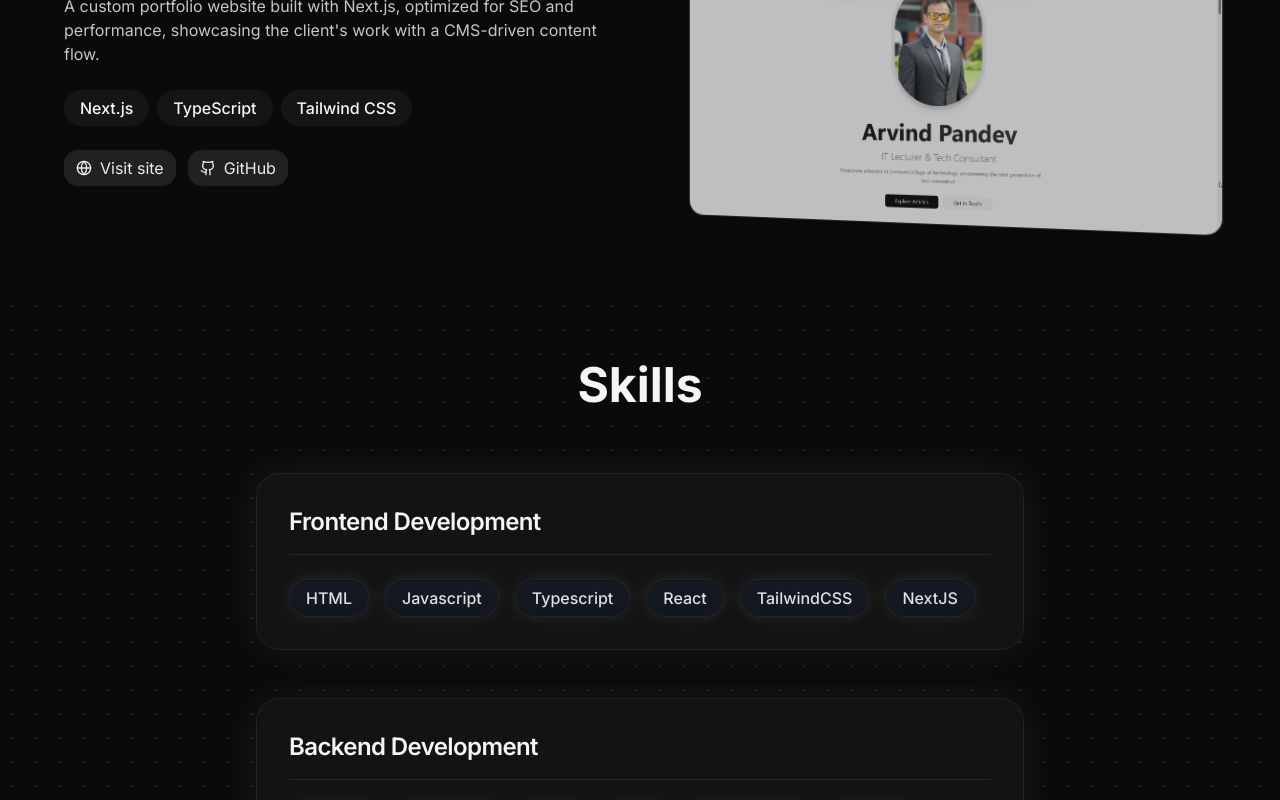
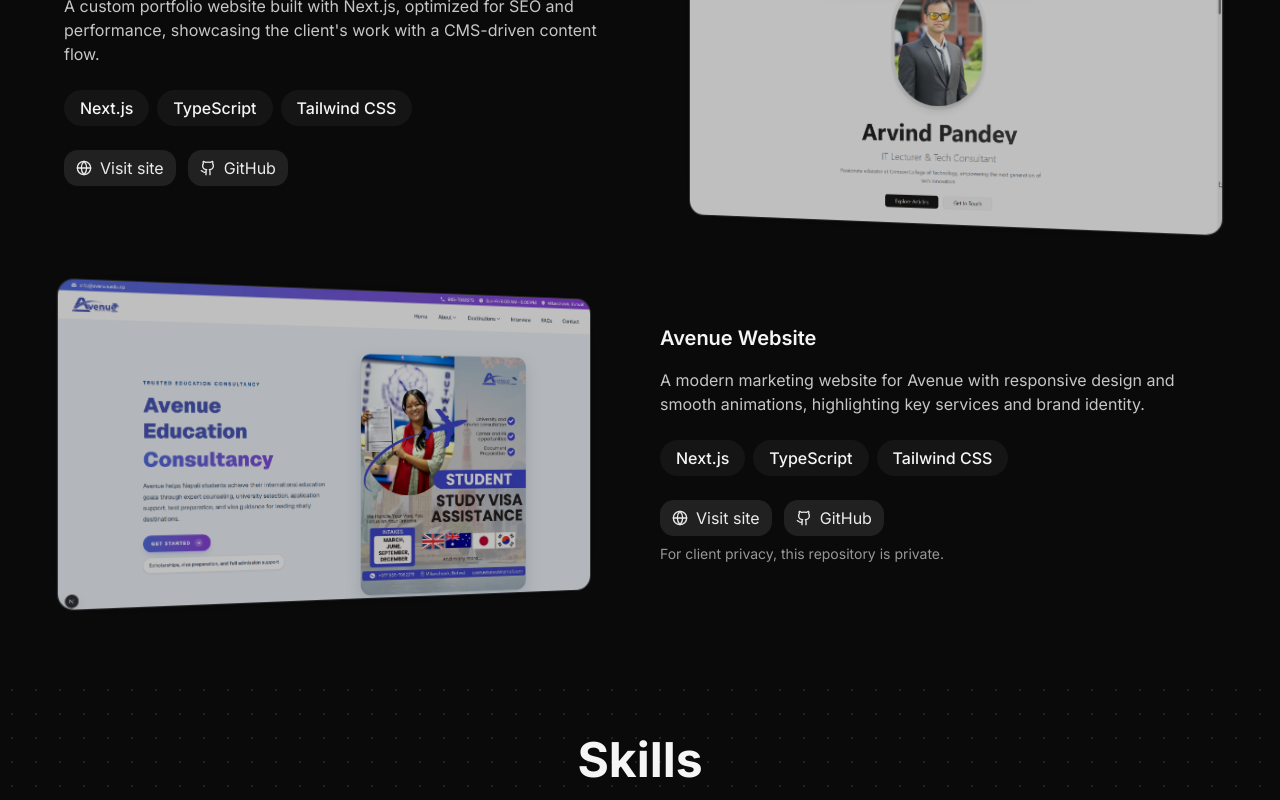
Before and after one commit to Beeplap/My-portfolio, a React (Vite) app: page / in a window 1280 px wide. Shown: the part 1698-2498 px from the top of the page. Built offline with nearby package versions, Linux system fonts and the light colour scheme; the HTML template or start-up script is replaced by a standard one.

Commit message:
feat: Update Projects component to include new project details and optional GitHub notes; remove unused image asset.

```diff
--- a/src/components/Projects.tsx
+++ b/src/components/Projects.tsx
@@ -9,6 +9,7 @@ type Project = {
   link: string;
   github: string;
   image: string;
+  githubNote?: string;
 };
 
 const projects: Project[] = [
@@ -29,6 +30,17 @@ const projects: Project[] = [
     link: "https://www.arvindpandey.com.np",
     github: "https://github.com/beeplap/client_site",
     image: "/assets/arvind.png",
+
+  },
+  {
+    title: "Avenue Website",
+    description:
+      "A modern marketing website for Avenue with responsive design and smooth animations, highlighting key services and brand identity.",
+    tech: ["Next.js", "TypeScript", "Tailwind CSS"],
+    link: "https://avenue-website-three.vercel.app/",
+    github: "#",
+    image: "/assets/avenue.png",
+    githubNote: "For client privacy, this repository is private.",
   },
 ];
 
@@ -91,7 +103,8 @@ const Projects = () => {
                     ))}
                   </div>
 
-                  <div className="mt-6 flex gap-3">
+                  <div className="mt-6 flex flex-col gap-2">
+                    <div className="flex gap-3">
                       <a
                         href={project.link}
                         target="_blank"
@@ -111,6 +124,12 @@ const Projects = () => {
                         GitHub
                       </a>
                     </div>
+                    {project.githubNote && (
+                      <p className="text-xs md:text-sm text-foreground/60">
+                        {project.githubNote}
+                      </p>
+                    )}
+                  </div>
                 </div>
               </div>
             );
```
Also changed, not shown: public/assets/avenue.png (added), public/assets/beeplap.jpg (deleted). Lines whose indentation alone changed are shown as unchanged.
